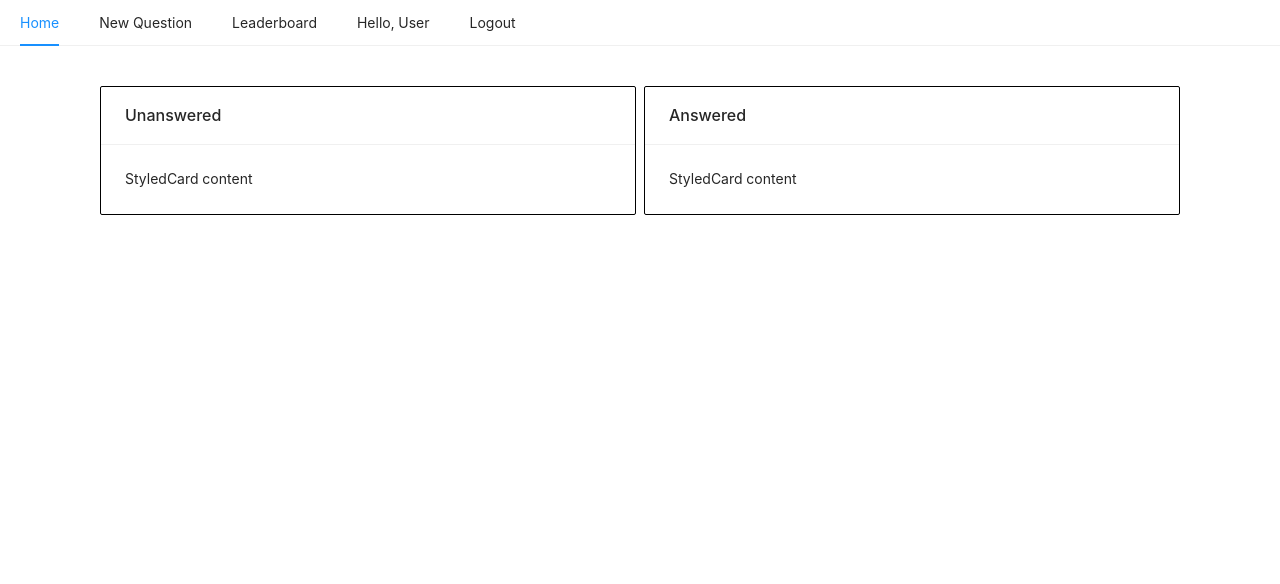
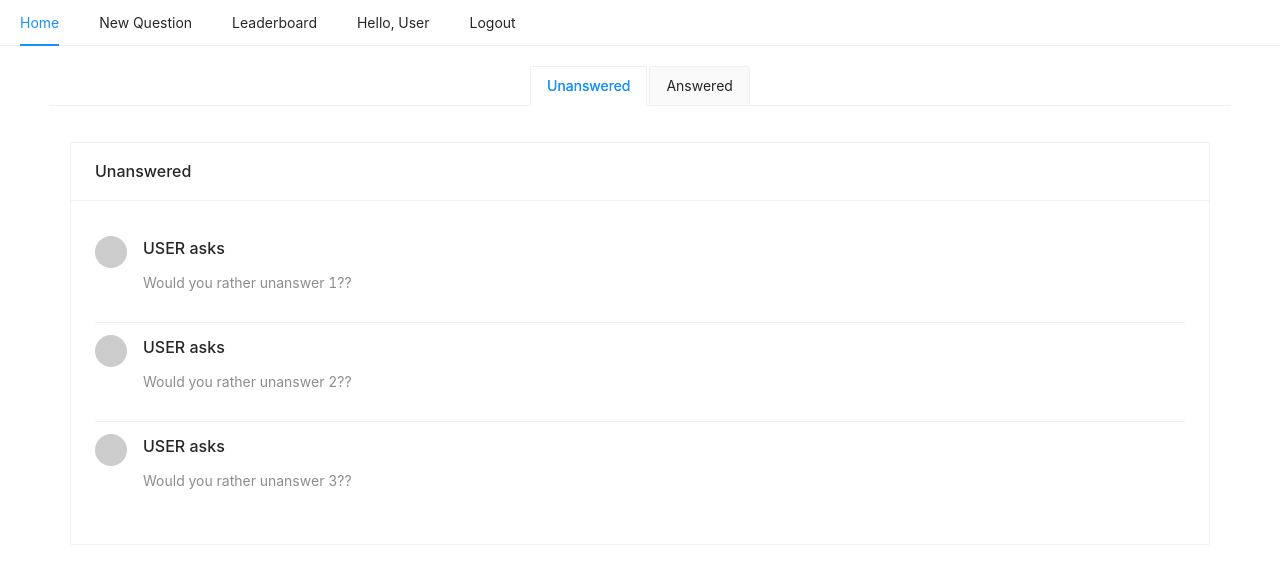
Before and after one commit to septra/would-you-rather, a React (Vite) app: page / in a window 1280 px wide. Shown: the top 584 px of the page. Built offline with nearby package versions, Linux system fonts and the light colour scheme.

Commit message:
Split Poll into components + Use dummy data for display

```diff
--- a/src/Poll.jsx
+++ b/src/Poll.jsx
@@ -1,30 +1,67 @@
 import React from 'react';
-import { Card, Col, Row } from 'antd';
+import { Card, Avatar, Tabs, List } from 'antd';
 import styled from 'styled-components'
 
-
 const StyledCard = styled(Card)`
-    border: 1px solid black;
 `
-
+const { TabPane } = Tabs;
 
 const Poll = () => {
+    const answeredQs = [
+        {id:1, text:"Would you rather answer 1??"},
+        {id:2, text:"Would you rather answer 2??"},
+        {id:3, text:"Would you rather answer 3??"}
+    ]
+
+    const unansweredQs = [
+        {id:1, text:"Would you rather unanswer 1??"},
+        {id:2, text:"Would you rather unanswer 2??"},
+        {id:3, text:"Would you rather unanswer 3??"}
+    ]
+
+    const questions = {
+        'Unanswered': unansweredQs,
+        'Answered': answeredQs,
+    }
+
     return (
-      <div style={{ padding: '20px 50px' }}>
-        <Row gutter={8}>
-            <Col span={12}>
-                <StyledCard title="Unanswered" bordered={false}>
-                    StyledCard content
-                </StyledCard>
-            </Col>
-            <Col span={12}>
-                <StyledCard title="Answered" bordered={false}>
-                    StyledCard content
-                </StyledCard>
-            </Col>
-        </Row>
-      </div>
+        <Tabs type="card" size="default" centered={true}>
+            {Object.keys(questions).map(k => (
+                <TabPane tab={k} key={k}>
+                    <QuestionList title={k} questions={questions[k]} />
+                </TabPane>
+            ))}
+        </Tabs>
     );
 }
 
+function QuestionList(props) {
+    return (
+      <div style={{ padding: '20px 20px' }}>
+        <StyledCard title={props.title} bordered={true} hoverable={true}>
+            <List
+                itemLayout="vertical"
+                dataSource={props.questions}
+                renderItem={(question) => (
+                    <Question id={question.id} text={question.text} />
+                )}
+            />
+        </StyledCard>
+      </div>
+    )
+}
+
+function Question(props) {
+    return (
+        <List.Item>
+            <List.Item.Meta
+                avatar={<Avatar src={''} />}
+                title={'USER asks'}
+                description={props.text}
+             />
+        </List.Item>
+    )
+}
+
+
 export default Poll;
```
